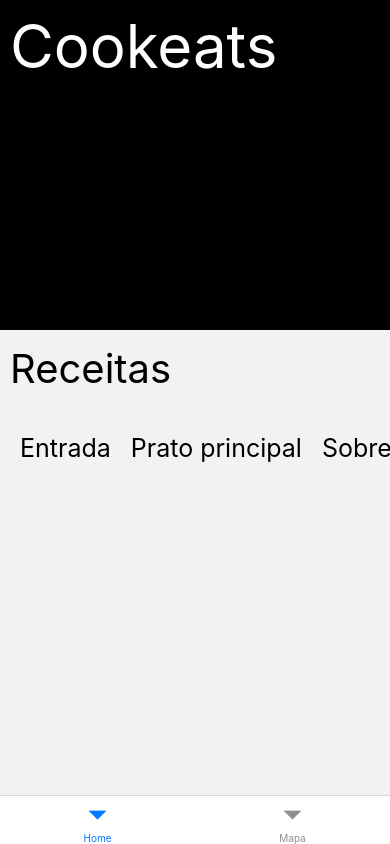
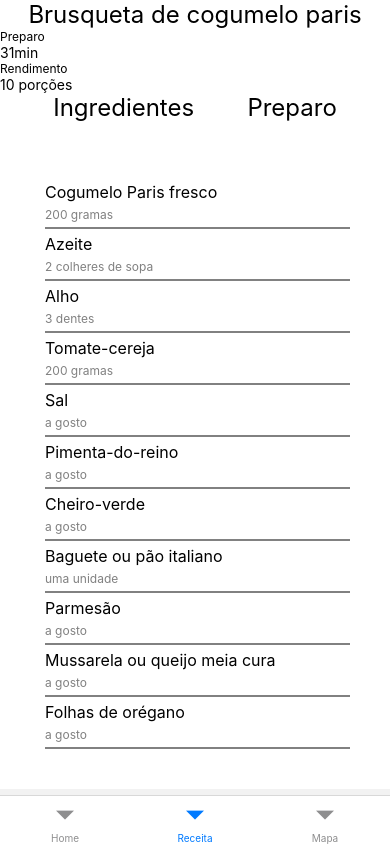
Before and after one commit to llucassilva/app_cookeats, a React Native app: screen /Receita in a window 390 px wide. Built offline with nearby package versions, Linux system fonts and the light colour scheme.

Commit message:
Começo do front das receitas

```diff
--- a/App.js
+++ b/App.js
@@ -4,6 +4,7 @@ import { NavigationContainer } from '@react-navigation/native';
 import { createBottomTabNavigator } from '@react-navigation/bottom-tabs';
 import Home from './src/Pages/Home';
 import Mapa from './src/Pages/Mapa';
+import Receita from './src/Pages/Receita';
 
 const Tab = createBottomTabNavigator();
 
@@ -15,6 +16,7 @@ export default function App() {
       }
       }>
         <Tab.Screen name="Home" component={Home} />
+        <Tab.Screen name="Receita" component={Receita} />
         <Tab.Screen name="Mapa" component={Mapa} />
       </Tab.Navigator>
     </NavigationContainer>
--- a/package.json
+++ b/package.json
@@ -11,6 +11,7 @@
   "dependencies": {
     "@react-navigation/bottom-tabs": "^6.5.3",
     "expo": "~47.0.12",
+    "expo-cli": "^6.3.0",
     "expo-status-bar": "~1.4.2",
     "react": "18.1.0",
     "react-native": "0.70.5",
--- a/receitas/entrada1.js
+++ b/receitas/entrada1.js
@@ -1,7 +1,7 @@
-const data = [
+export const data = [
     {
         Entrada:{
-            Receita1:{
+            Receita1: {
             id:0,
                 Title:"Brusqueta de cogumelo paris",
                 Tempo: "31min",
@@ -9,7 +9,7 @@ const data = [
                 Ingredientes:[
                     "Cogumelo Paris fresco",
                     "Azeite",
-                    "Dentes de alho",
+                    "Alho",
                     "Tomate-cereja",
                     "Sal",
                     "Pimenta-do-reino",
@@ -29,8 +29,8 @@ const data = [
                     "a gosto",
                     "a gosto",
                     "uma unidade",
-                    "a gosot",
-                    "a gosot",
+                    "a gosto",
+                    "a gosto",
                     "a gosto",
                 ],
                 Preparo:[
--- /dev/null
+++ b/src/Pages/Receita/index.js
@@ -0,0 +1,99 @@
+import {
+  View,
+  Text,
+  Image,
+  StyleSheet,
+  Dimensions,
+  ScrollView,
+  TouchableOpacity,
+} from "react-native";
+import React, { useState } from "react";
+import { data } from "../../../receitas/entrada1";
+
+export default function Receita() {
+  return (
+    <ScrollView>
+      <View>
+        {data.map((item) => (
+          <View key={item.Entrada.Receita1.Title}>
+            <View style={style.container}>
+              <Text style={style.tituloReceita}>
+                {item.Entrada.Receita1.Title}
+              </Text>
+              <Text style={style.preparo}>Preparo</Text>
+              <Text style={style.tempo}>{item.Entrada.Receita1.Tempo}</Text>
+              <Text style={style.rendimento}>Rendimento</Text>
+              <Text>{item.Entrada.Receita1.Rendimento}</Text>
+
+              <View style={style.containerTitle}>
+                <Text style={style.ingredientes}>Ingredientes</Text>
+                <Text style={style.ingredientes}>Preparo</Text>
+              </View>
+
+              <View style={style.containerReceita}>
+                {item.Entrada.Receita1.Ingredientes.map(
+                  (ingredientes, index) => (
+                    <View key={index}>
+                      <Text style={style.ingrediente}>{ingredientes}</Text>
+                      <Text style={style.quantidade}>{item.Entrada.Receita1.Quantidade[index]}</Text>
+                    </View>
+                  )
+                )}
+              </View>
+            </View>
+          </View>
+        ))}
+      </View>
+    </ScrollView>
+  );
+}
+const style = StyleSheet.create({
+    container:{
+        width:"100%",
+        height: "100%",
+        backgroundColor: "#fff"
+    },
+    tituloReceita:{
+        fontSize: 24,
+        fontStyle: "inter",
+        display: "flex",
+        justifyContent: "center",
+    },
+    preparo:{
+        fontSize: 12,
+        fontStyle: "inter",
+    },
+    ingredientes:{
+        fontSize: 24,
+        fontStyle: "inter",
+    },
+    containerTitle:{
+        display: "flex",
+        flexDirection: "row",
+        justifyContent: "space-evenly",
+        marginBottom: 15,
+    },
+    rendimento:{
+        fontSize: 12,
+        fontStyle: "inter",
+    },
+    containerReceita:{
+        display: 'flex',
+        justifyContent: 'center',
+        padding: 40,
+    },
+    ingrediente:{
+        fontSize: 16,
+        marginTop: 5,
+        marginLeft: 5,
+    },
+    quantidade:{
+        fontSize: 12,
+        paddingTop: 5,
+        paddingBottom: 5,
+        color: "#818181",
+        borderBottomColor: "#818181",
+        borderBottomWidth: 2,
+        marginLeft: 5,
+    },
+})
```
Also changed, not shown: 1 other file (tests, documents, lock files or other folders).
